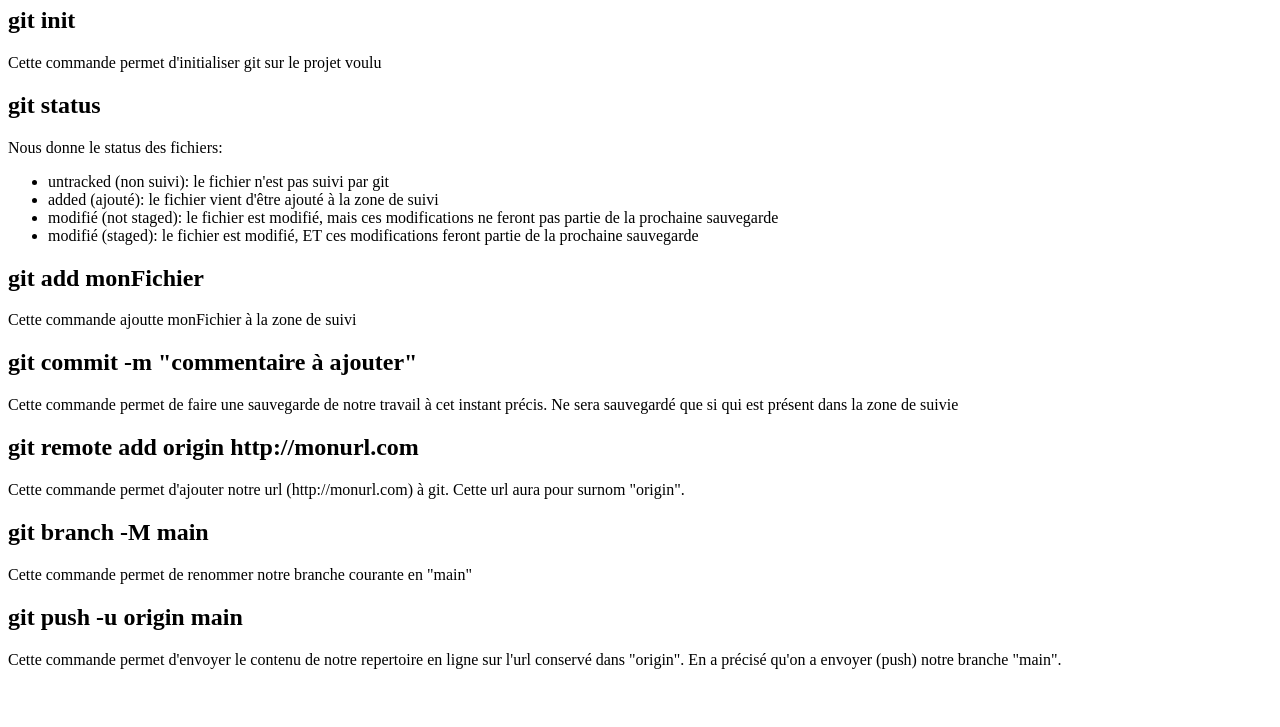
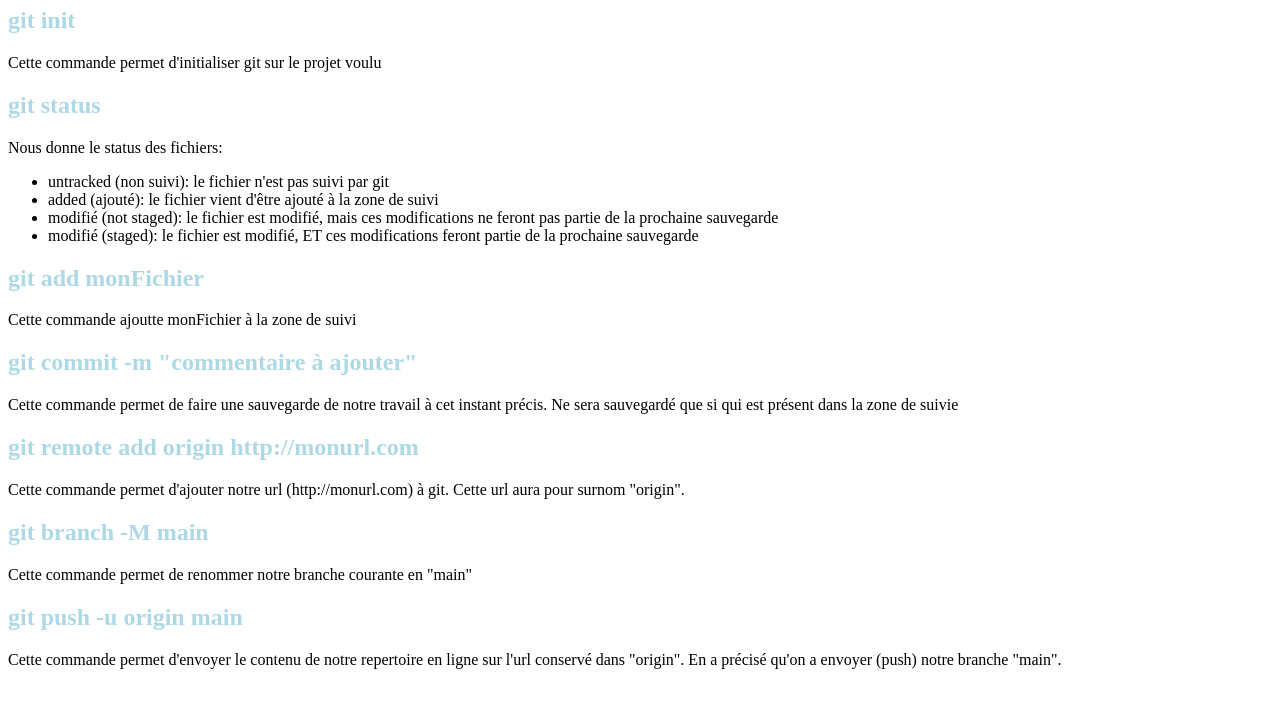
Before and after one commit to Nickwaster/my-project, a plain HTML site: page index.html in a window 1280 px wide. Shown: the part 73-800 px from the top of the page. Drawn offline with Linux system fonts and the light colour scheme; files that its build step writes are made by us from their sources; the site is published under a folder, as on GitHub Pages, so addresses that start at the root find nothing.

Commit message:
ajout de styles.css

```diff
--- a/index.html
+++ b/index.html
@@ -3,7 +3,7 @@
 <head>
 	<meta charset="UTF-8">
 	<meta name="viewport" content="width=device-width, initial-scale=1.0">
-	<link rel="stylesheet" href="/bases-git/styles.css">
+	<link rel="stylesheet" href="styles.css">
 	<title>Appendre Git</title>
 </head>
 <body>
```
